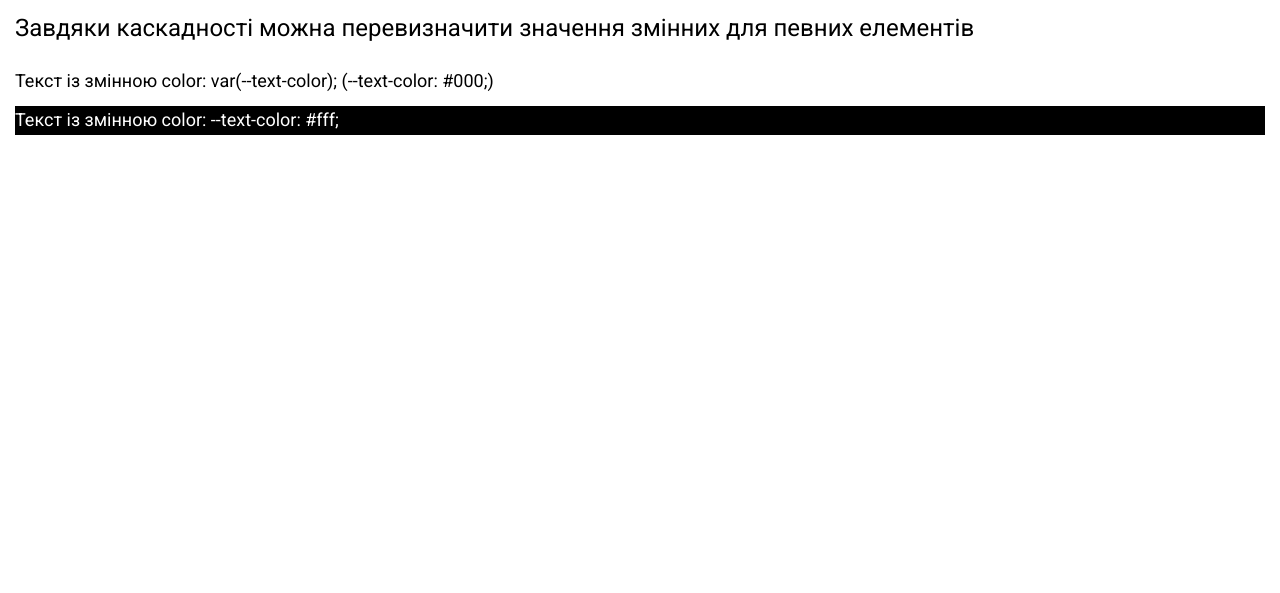
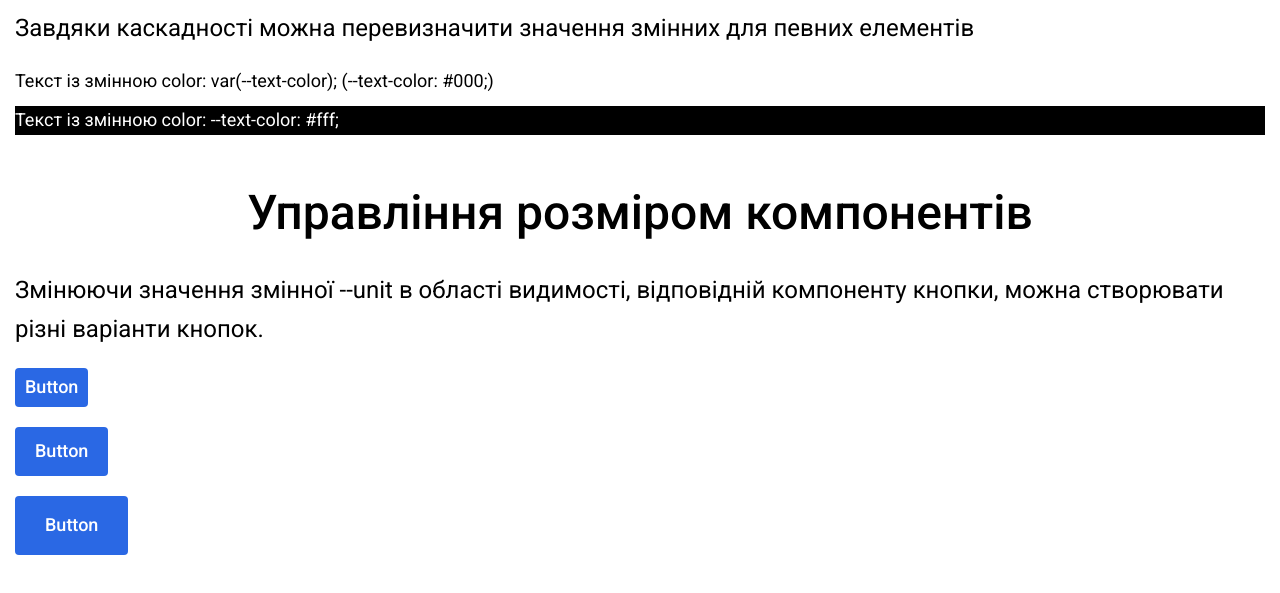
Before and after one commit to Vidiborets0012/custom-properties, a plain HTML site: page index.html in a window 1280 px wide. Shown: the part 779-1372 px from the top of the page. Before the commit the page ends 954 px from the top, so only its background shows below. Drawn offline with Linux system fonts and the light colour scheme.

Commit message:
add content, markup, and styles to the page__component-size block

```diff
--- a/css/style.css
+++ b/css/style.css
@@ -142,3 +142,34 @@ body {
   color: var(--text-color);
   background-color: #000;
 }
+
+/* ******************************* */
+/* ***** page__component-size ***** */
+
+.component-size__content {
+  display: flex;
+  flex-direction: column;
+  justify-content: start;
+  align-items: flex-start;
+  gap: 20px;
+}
+
+.component-size__button {
+  --unit: 10px 20px;
+  padding: var(--unit);
+  font-family: 'Roboto', sans-serif;
+  font-weight: 500;
+  font-size: 18px;
+  line-height: 1.6;
+  color: #fff;
+  background-color: #2a68e4;
+  border-radius: 4px;
+}
+
+.component-size__button--small {
+  --unit: 5px 10px;
+}
+
+.component-size__button--large {
+  --unit: 15px 30px;
+}
--- a/index.html
+++ b/index.html
@@ -76,6 +76,27 @@
           </div>
         </div>
       </section>
+
+      <section class="page__component-size component-size section">
+        <div class="section__container">
+          <div class="section__header header-section">
+            <h2 class="header-section__title title">Управління розміром компонентів</h2>
+            <p class="header-section__text">
+              Змінюючи значення змінної --unit в області видимості, відповідній компоненту кнопки,
+              можна створювати різні варіанти кнопок.
+            </p>
+          </div>
+          <div class="section__content content-section component-size__content">
+            <button class="component-size__button component-size__button--small" type="button">
+              Button
+            </button>
+            <button class="component-size__button" type="button">Button</button>
+            <button class="component-size__button component-size__button--large" type="button">
+              Button
+            </button>
+          </div>
+        </div>
+      </section>
     </main>
     <script src="js/main.js"></script>
   </body>
```
